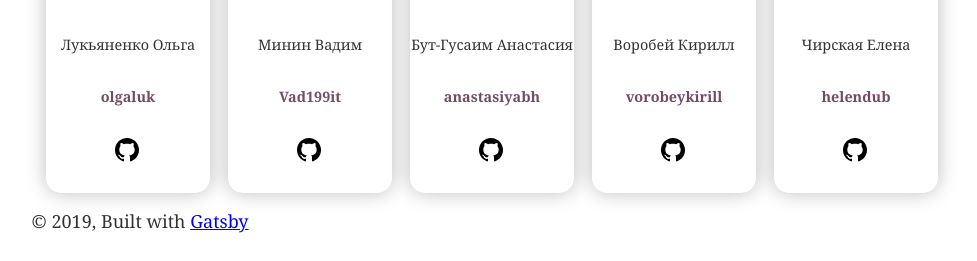
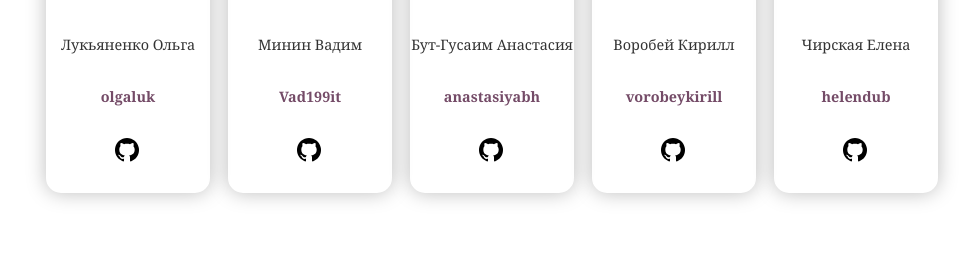
Before and after one commit to Group20-CodeJam/CodeJam-Culture-Portal, a Gatsby site: page / in a window 1280 px wide. Shown: the part 1120-1381 px from the top of the page, without its empty margins (148-1125 px from the left). After the commit the page ends 1355 px from the top, so only its background shows below. Built offline with nearby package versions, Linux system fonts and the light colour scheme; Gatsby itself is replaced by a stand-in of ours.

Commit message:
style: delete gatsby footer

```diff
--- a/src/components/layout.js
+++ b/src/components/layout.js
@@ -1,10 +1,3 @@
-/**
- * Layout component that queries for data
- * with Gatsby's useStaticQuery component
- *
- * See: https://www.gatsbyjs.org/docs/use-static-query/
- */
-
 import React from 'react';
 import PropTypes from 'prop-types';
 import { useStaticQuery, graphql } from 'gatsby';
@@ -35,14 +28,6 @@ const Layout = ({ children }) => {
         }}
       >
         <main>{children}</main>
-        <footer>
-          ©
-          {' '}
-          {new Date().getFullYear()}
-          , Built with
-          {' '}
-          <a href="https://www.gatsbyjs.org">Gatsby</a>
-        </footer>
       </div>
     </>
   );
```
